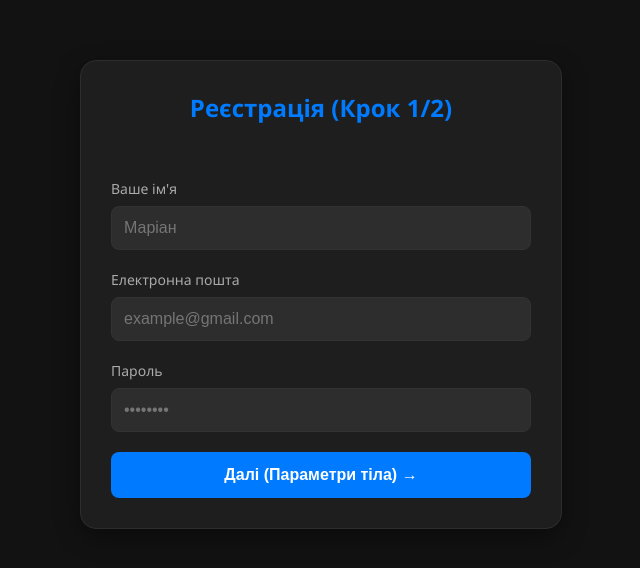
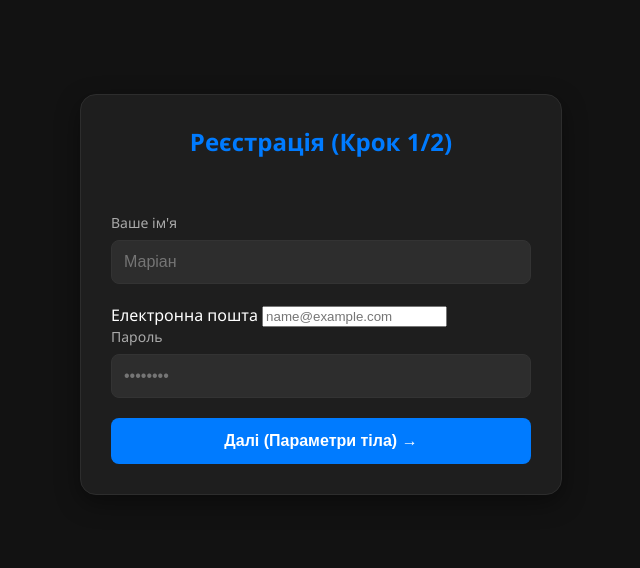
Before and after one commit to kashtamcuk/dashboard, a website: page index.html in a window 1280 px wide. Shown: the part 106-674 px from the top of the page, without its empty margins (319-959 px from the left). Drawn offline with Linux system fonts and the light colour scheme.

Commit message:
Add email field to HTML layout

```diff
--- a/index.html
+++ b/index.html
@@ -20,9 +20,9 @@
                     <input type="text" id="displayName" placeholder="Маріан" required>
                 </div>
 
-                <div class="input-group">
+                <div class="form-group">
                     <label for="email">Електронна пошта</label>
-                    <input type="email" id="email" placeholder="example@gmail.com" required>
+                    <input type="email" id="email" placeholder="name@example.com" required>
                 </div>
 
                 <div class="input-group">
```
